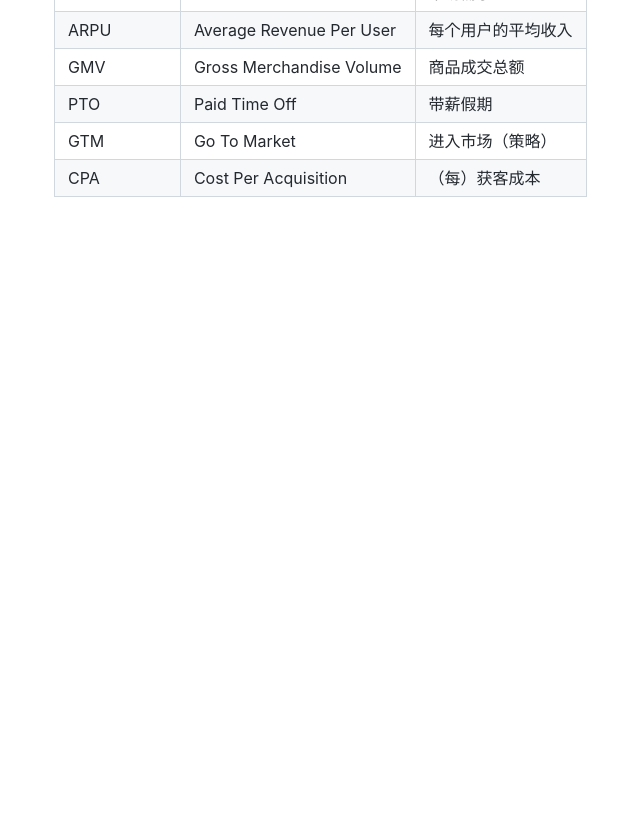
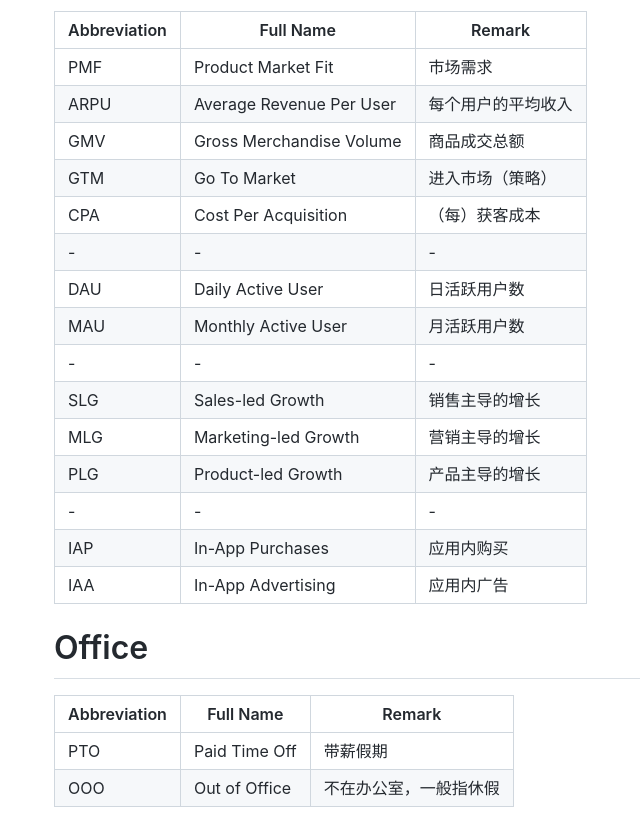
Before and after one commit to vq0599/devcloud, a plain HTML site: page abbr-note.html in a window 1280 px wide. Shown: the part 160-997 px from the top of the page, without its empty margins (156-796 px from the left). Before the commit the page ends 800 px from the top, so only its background shows below. Drawn offline with Linux system fonts and the light colour scheme.

Commit message:
Deploying to gh-pages from @ vq0599/devcloud@90c7c8002dfe567335005d433c9b4ba0dad0c6ee 🚀

```diff
--- a/abbr-note.html
+++ b/abbr-note.html
@@ -20,6 +20,7 @@
     </h1>
     <!-- 记录一些职场常用的单词缩写 -->
 <!-- 2023-10-23 -->
+<h1>Marking</h1>
 <table>
 <thead>
 <tr>
@@ -45,11 +46,6 @@
 <td>商品成交总额</td>
 </tr>
 <tr>
-<td>PTO</td>
-<td>Paid Time Off</td>
-<td>带薪假期</td>
-</tr>
-<tr>
 <td>GTM</td>
 <td>Go To Market</td>
 <td>进入市场（策略）</td>
@@ -59,6 +55,78 @@
 <td>Cost Per Acquisition</td>
 <td>（每）获客成本</td>
 </tr>
+<tr>
+<td>-</td>
+<td>-</td>
+<td>-</td>
+</tr>
+<tr>
+<td>DAU</td>
+<td>Daily Active User</td>
+<td>日活跃用户数</td>
+</tr>
+<tr>
+<td>MAU</td>
+<td>Monthly Active User</td>
+<td>月活跃用户数</td>
+</tr>
+<tr>
+<td>-</td>
+<td>-</td>
+<td>-</td>
+</tr>
+<tr>
+<td>SLG</td>
+<td>Sales-led Growth</td>
+<td>销售主导的增长</td>
+</tr>
+<tr>
+<td>MLG</td>
+<td>Marketing-led Growth</td>
+<td>营销主导的增长</td>
+</tr>
+<tr>
+<td>PLG</td>
+<td>Product-led Growth</td>
+<td>产品主导的增长</td>
+</tr>
+<tr>
+<td>-</td>
+<td>-</td>
+<td>-</td>
+</tr>
+<tr>
+<td>IAP</td>
+<td>In-App Purchases</td>
+<td>应用内购买</td>
+</tr>
+<tr>
+<td>IAA</td>
+<td>In-App Advertising</td>
+<td>应用内广告</td>
+</tr>
+</tbody>
+</table>
+<h1>Office</h1>
+<table>
+<thead>
+<tr>
+<th>Abbreviation</th>
+<th>Full Name</th>
+<th>Remark</th>
+</tr>
+</thead>
+<tbody>
+<tr>
+<td>PTO</td>
+<td>Paid Time Off</td>
+<td>带薪假期</td>
+</tr>
+<tr>
+<td>OOO</td>
+<td>Out of Office</td>
+<td>不在办公室，一般指休假</td>
+</tr>
 </tbody>
 </table>
 
```
